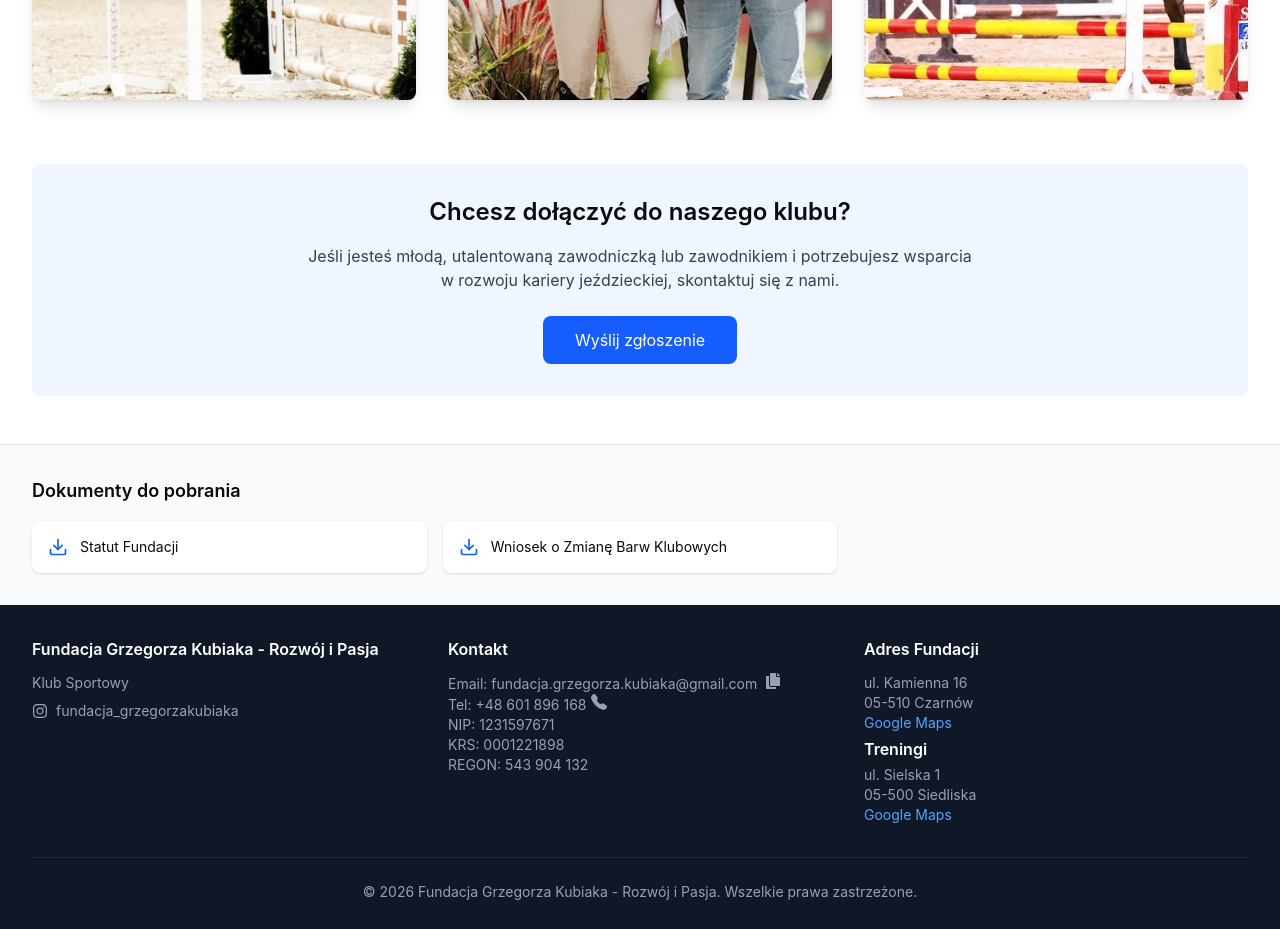
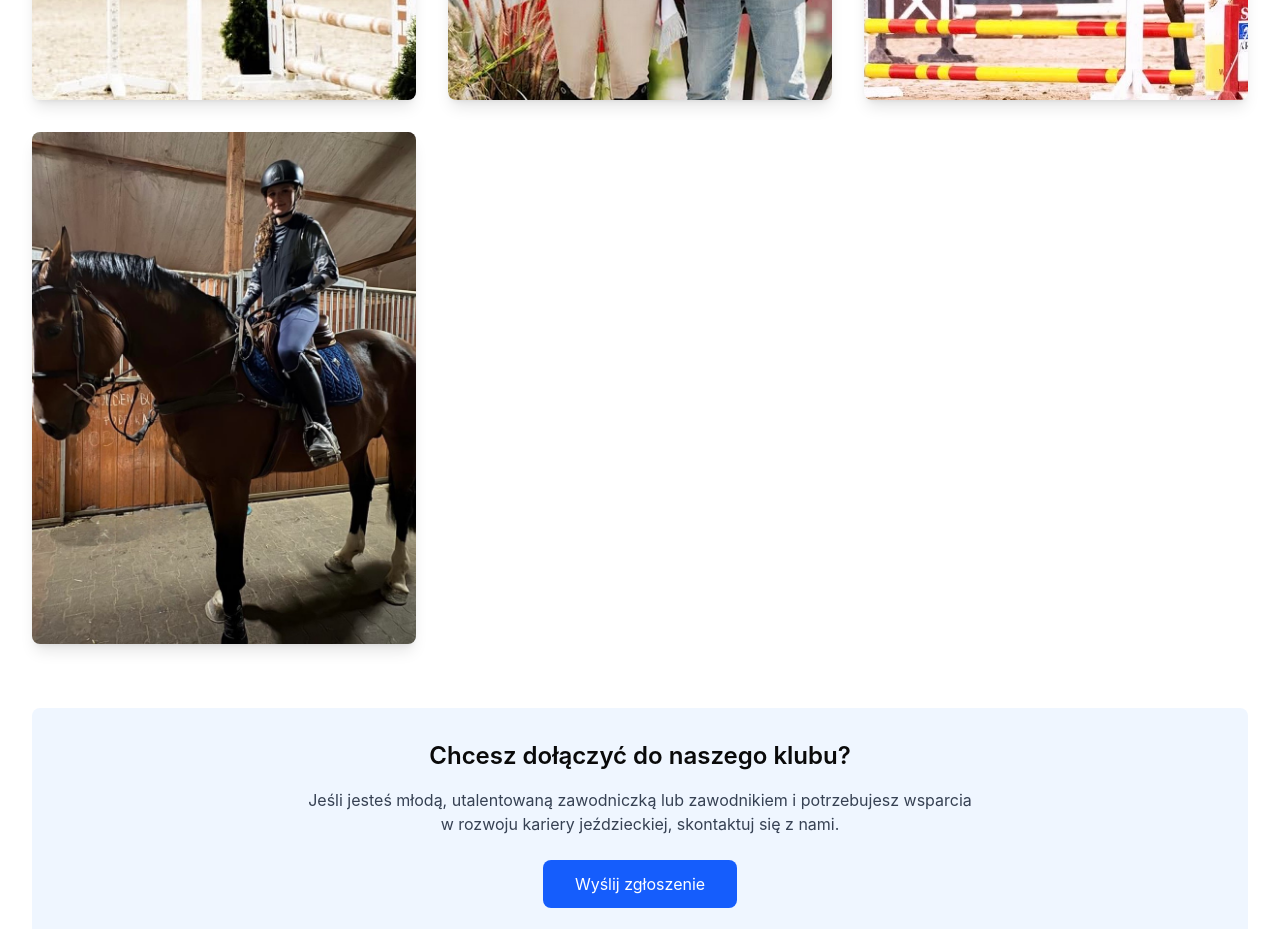
Before and after one commit to MiresPL/fundacja_grzegorza_kubiaka, a React (Vite) app: page /nasze-zawodniczki in a window 1280 px wide. Shown: the part 1760-2689 px from the top of the page. Built offline with nearby package versions, Linux system fonts and the light colour scheme.

Commit message:
dodanie zawodniczki

```diff
--- a/src/app/pages/Athletes.tsx
+++ b/src/app/pages/Athletes.tsx
@@ -53,6 +53,11 @@ export function Athletes() {
       image: "/pages/athletes/image25.jpg",
       imagePositionClass: "object-top"
     },*/
+    {
+      id: 11,
+      image: "/pages/athletes/image26.JPG",
+      imagePositionClass: "object-top"
+    }
   ];
 
   return (
```
Also changed, not shown: public/pages/athletes/image26.JPG (added).
